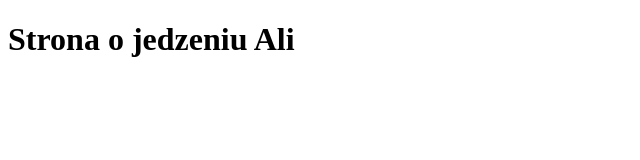
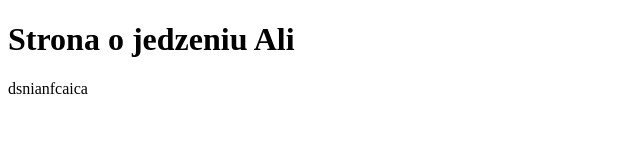
Before and after one commit to Peczlyk/git20, a plain HTML site: page index.html in a window 1280 px wide. Shown: the whole page, without its empty margins (0-640 px from the left). Drawn offline with Linux system fonts and the light colour scheme.

Commit message:
dodano akapit

```diff
--- a/index.html
+++ b/index.html
@@ -7,5 +7,6 @@
 </head>
 <body>
     <h1>Strona o jedzeniu Ali</h1>
+    <p>dsnianfcaica</p>
 </body>
 </html>
```
